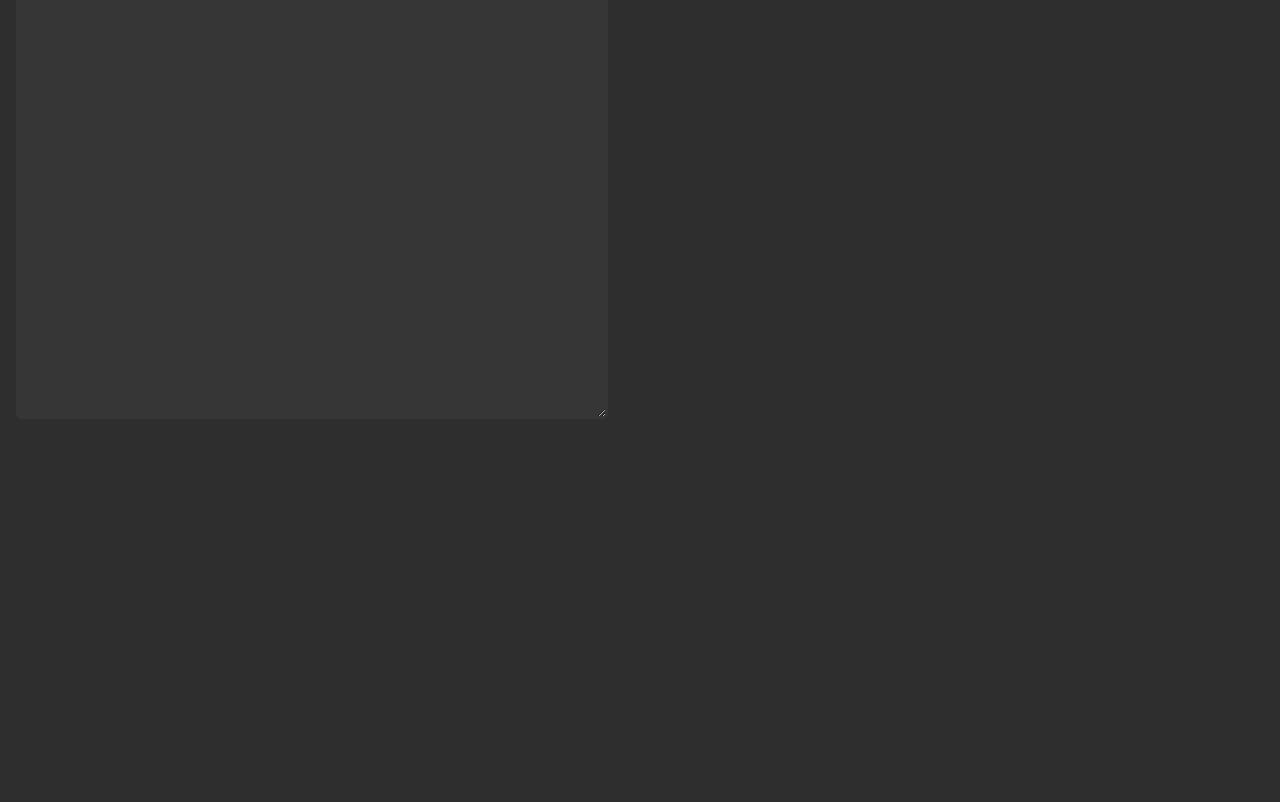
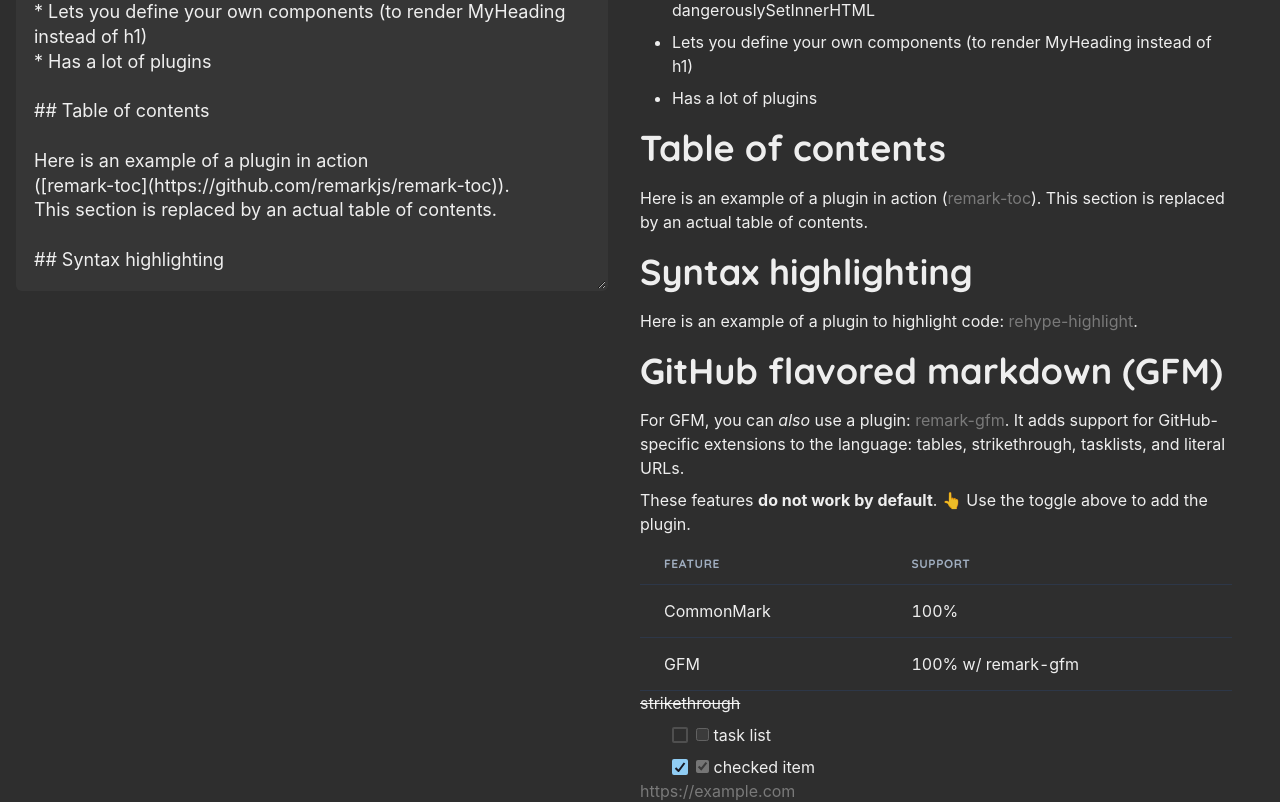
Before and after one commit to olimeme/maitools, a React (Vite) app: page /markdown in a window 1280 px wide. Shown: the part 544-1346 px from the top of the page. Before the commit the page ends 979 px from the top, so only its background shows below. Built offline with nearby package versions, Linux system fonts and the light colour scheme.

Commit message:
markdown: persistent input value

```diff
--- /dev/null
+++ b/src/components/MarkdownRenderer.tsx
@@ -0,0 +1,52 @@
+import ReactMarkdown, { Components } from "react-markdown";
+import remarkGfm from "remark-gfm";
+import ChakraUIRenderer from "../helpers/chakraUIRenderer";
+import rehypeRaw from "rehype-raw";
+import rehypeHighlight from "rehype-highlight";
+import rehypeSanitize from "rehype-sanitize";
+
+import { Code, Text, useColorMode } from "@chakra-ui/react";
+
+interface MarkdownRendererProps {
+  markdownValue: string;
+}
+
+const MarkdownRenderer = ({ markdownValue }: MarkdownRendererProps) => {
+  const { colorMode } = useColorMode();
+
+  const codeChakraUIElementRenderer: Components = {
+    code: ({ inline, children, className }) => {
+      if (inline) {
+        return (
+          <Text
+            as="kbd"
+            children={children}
+            bgColor={colorMode === "light" ? "gray.300" : "whiteAlpha.300"}
+            color={colorMode === "light" ? "gray.900" : "whiteAlpha.900"}
+          />
+        );
+      }
+
+      return (
+        <Code
+          className={className}
+          whiteSpace="break-spaces"
+          display="block"
+          w="full"
+          children={children}
+        />
+      );
+    },
+  };
+
+  return (
+    <ReactMarkdown
+      remarkPlugins={[remarkGfm]}
+      rehypePlugins={[rehypeRaw, rehypeHighlight, rehypeSanitize]}
+      components={ChakraUIRenderer(codeChakraUIElementRenderer)}
+      children={markdownValue}
+    />
+  );
+};
+
+export default MarkdownRenderer;
--- a/src/helpers/getInitialStateFromLocalStorage.ts
+++ b/src/helpers/getInitialStateFromLocalStorage.ts
@@ -1,7 +1,7 @@
 export const getInitialStateFromLocalStorage = (
   key: string,
-  defaultValue: number | boolean
-): number | boolean => {
+  defaultValue: number | boolean | string
+): number | boolean | string => {
   const storedValue = localStorage.getItem(key);
   return storedValue !== null ? JSON.parse(storedValue) : defaultValue;
 };
--- /dev/null
+++ b/src/helpers/markdownPageInitialValue.ts
@@ -0,0 +1,67 @@
+export const markdownPageInitialValue = `# A demo of ${`react-markdown`}
+
+${`react-markdown`} is a markdown component for React.
+
+👉 Changes are re-rendered as you type.
+
+👈 Try writing some markdown on the left.
+
+## Overview
+
+* Follows [CommonMark](https://commonmark.org)
+* Optionally follows [GitHub Flavored Markdown](https://github.github.com/gfm/)
+* Renders actual React elements instead of using ${`dangerouslySetInnerHTML`}
+* Lets you define your own components (to render ${`MyHeading`} instead of ${`h1`})
+* Has a lot of plugins
+
+## Table of contents
+
+Here is an example of a plugin in action
+([${`remark-toc`}](https://github.com/remarkjs/remark-toc)).
+This section is replaced by an actual table of contents.
+
+## Syntax highlighting
+
+Here is an example of a plugin to highlight code:
+[${`rehype-highlight`}](https://github.com/rehypejs/rehype-highlight).
+
+## GitHub flavored markdown (GFM)
+
+For GFM, you can *also* use a plugin:
+[${`remark-gfm`}](https://github.com/remarkjs/react-markdown#use).
+It adds support for GitHub-specific extensions to the language:
+tables, strikethrough, tasklists, and literal URLs.
+
+These features **do not work by default**.
+👆 Use the toggle above to add the plugin.
+
+| Feature    | Support              |
+| ---------: | :------------------- |
+| CommonMark | 100%                 |
+| GFM        | 100% w/ ${`remark-gfm`} |
+
+~~strikethrough~~
+
+* [ ] task list
+* [x] checked item
+
+https://example.com
+
+## HTML in markdown
+
+<blockquote>
+  👆 Use the toggle above to add the plugin.
+</blockquote>
+
+## Components
+
+You can pass components to change things:
+
+## More info?
+
+Much more info is available in the
+[readme on GitHub](https://github.com/remarkjs/react-markdown)!
+
+***
+
+A component by [Espen Hovlandsdal](https://espen.codes/)`;
--- a/src/pages/MarkdownPage.tsx
+++ b/src/pages/MarkdownPage.tsx
@@ -1,25 +1,22 @@
-import ReactMarkdown, { Components } from "react-markdown";
-import remarkGfm from "remark-gfm";
+import { useEffect, useState } from "react";
 import MotionWrapper from "../components/MotionWrapper";
-import {
-  Box,
-  Code,
-  Flex,
-  Heading,
-  Text,
-  Textarea,
-  useColorMode,
-} from "@chakra-ui/react";
-import { useState } from "react";
-import ChakraUIRenderer from "../helpers/chakraUIRenderer";
-import rehypeRaw from "rehype-raw";
-import rehypeHighlight from "rehype-highlight";
-import rehypeSanitize from "rehype-sanitize";
-import { ReactMarkdownProps } from "react-markdown/lib/complex-types";
+import { Box, Flex, Heading, Textarea } from "@chakra-ui/react";
+import MarkdownRenderer from "../components/MarkdownRenderer";
+import { markdownPageInitialValue } from "../helpers/markdownPageInitialValue";
+import { getInitialStateFromLocalStorage } from "../helpers/getInitialStateFromLocalStorage";
 
 const MarkdownPage = () => {
-  const [markdownValue, setMarkdownValue] = useState("");
-  const { colorMode, toggleColorMode } = useColorMode();
+  const [markdownValue, setMarkdownValue] = useState(
+    () =>
+      getInitialStateFromLocalStorage(
+        "markdownValue",
+        markdownPageInitialValue
+      ) as string
+  );
+
+  useEffect(() => {
+    localStorage.setItem("markdownValue", JSON.stringify(markdownValue));
+  }, [markdownValue]);
 
   const handleInputChange:
     | React.ChangeEventHandler<HTMLTextAreaElement>
@@ -28,40 +25,15 @@
     setMarkdownValue(inputValue);
   };
 
-  const codeChakraUIElementRenderer: Components = {
-    code: ({ inline, children, className }) => {
-      if (inline) {
-        return (
-          <Text
-            as="kbd"
-            children={children}
-            bgColor={colorMode === "light" ? "gray.300" : "whiteAlpha.300"}
-            color={colorMode === "light" ? "gray.900" : "whiteAlpha.900"}
-          />
-        );
-      }
-
-      return (
-        <Code
-          className={className}
-          whiteSpace="break-spaces"
-          display="block"
-          w="full"
-          children={children}
-        />
-      );
-    },
-  };
-
   return (
     <MotionWrapper>
       <Heading mb={8} textAlign={"center"}>
         Markdown
       </Heading>
-      <Flex>
+      <Flex wrap={"wrap"}>
         <Box flex={1}>
           <Textarea
-            minHeight={"100vh"}
+            minHeight={"2xl"}
             variant={"filled"}
             value={markdownValue}
             onChange={handleInputChange}
@@ -70,12 +42,7 @@
           />
         </Box>
         <Box flex={1} px={8}>
-          <ReactMarkdown
-            remarkPlugins={[remarkGfm]}
-            rehypePlugins={[rehypeRaw, rehypeHighlight, rehypeSanitize]}
-            components={ChakraUIRenderer(codeChakraUIElementRenderer)}
-            children={markdownValue}
-          />
+          <MarkdownRenderer markdownValue={markdownValue} />
         </Box>
       </Flex>
     </MotionWrapper>
```
Also changed, not shown: 1 other file (tests, documents, lock files or other folders).
